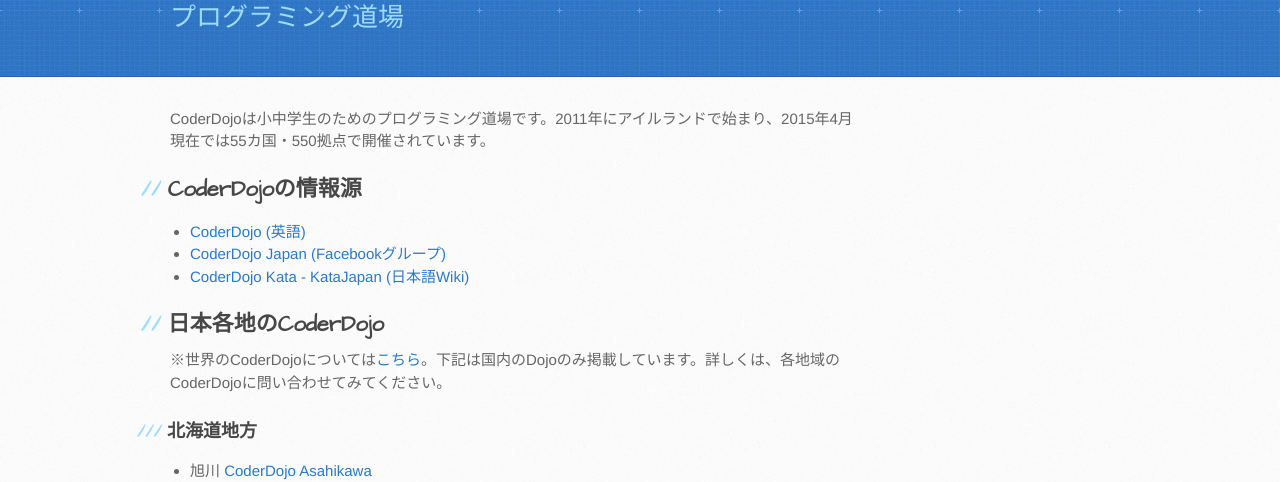
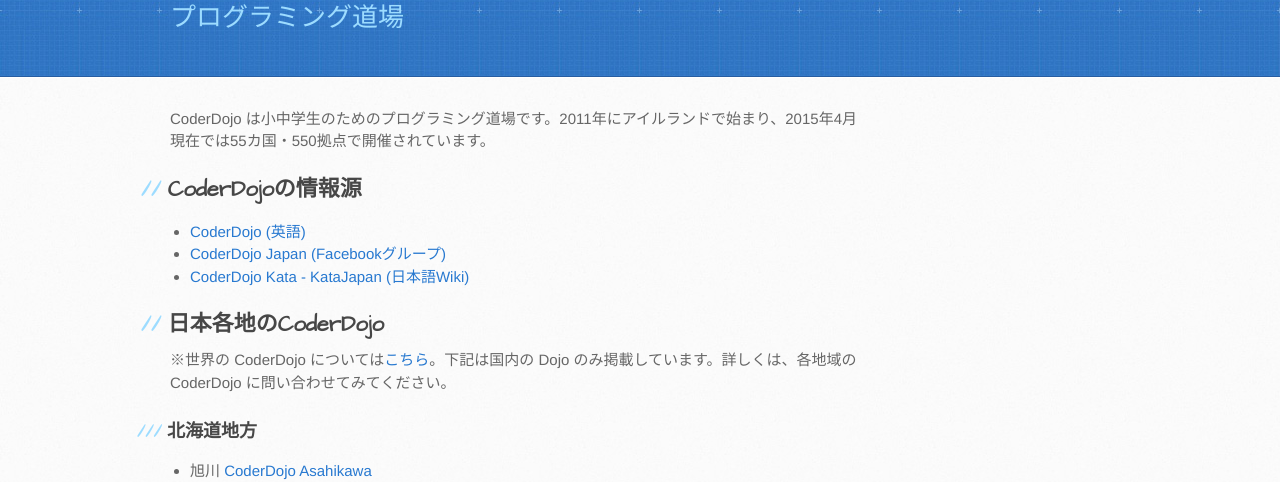
Before and after one commit to coderdojo-japan/coderdojo-japan.github.io, a Jekyll site: the page built from index.md, in a window 1280 px wide and 1400 px high. Shown: the part 230-712 px from the top of the window. Built offline with Jekyll 4.4.1, drawn with Linux system fonts in a browser that asks for light colours; Markdown is read by kramdown in place of the engine named in the settings; some of the changed text lies outside the part shown.

Commit message:
Tweak style, show who organize, and add how to contribute

```diff
--- a/index.md
+++ b/index.md
@@ -6,7 +6,7 @@
 
 
 
-CoderDojoは小中学生のためのプログラミング道場です。2011年にアイルランドで始まり、2015年4月現在では55カ国・550拠点で開催されています。
+CoderDojo は小中学生のためのプログラミング道場です。2011年にアイルランドで始まり、2015年4月現在では55カ国・550拠点で開催されています。
 
 ## CoderDojoの情報源
 
@@ -16,7 +16,7 @@
 
 ## 日本各地のCoderDojo
 
-※世界のCoderDojoについては[こちら](http://zen.coderdojo.com/)。下記は国内のDojoのみ掲載しています。詳しくは、各地域のCoderDojoに問い合わせてみてください。
+※世界の CoderDojo については[こちら](http://zen.coderdojo.com/)。下記は国内の Dojo のみ掲載しています。詳しくは、各地域の CoderDojo に問い合わせてみてください。
 
 ### 北海道地方
 
```
Also changed, not shown: other parts of index.md (+6 -2 lines).
